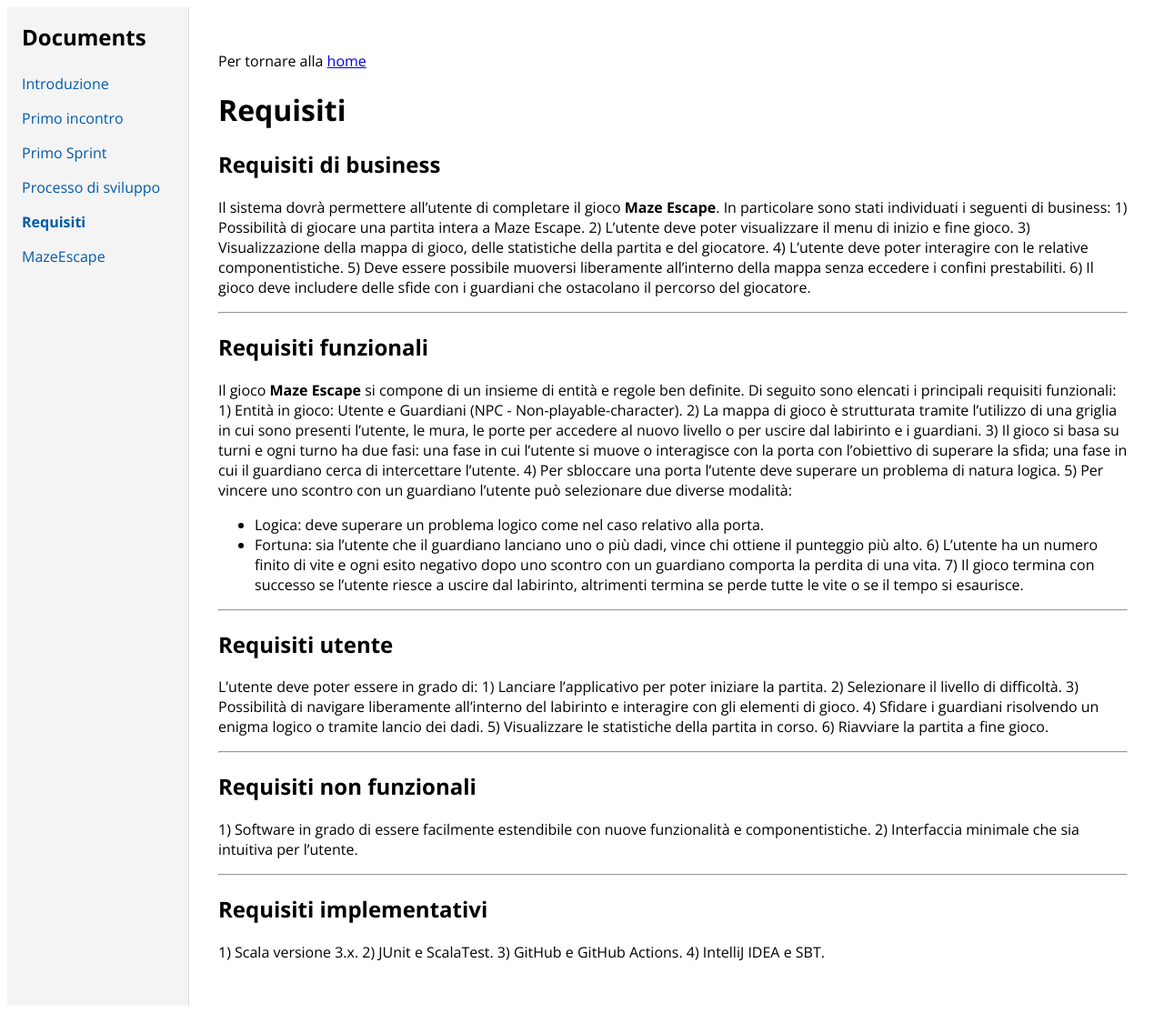
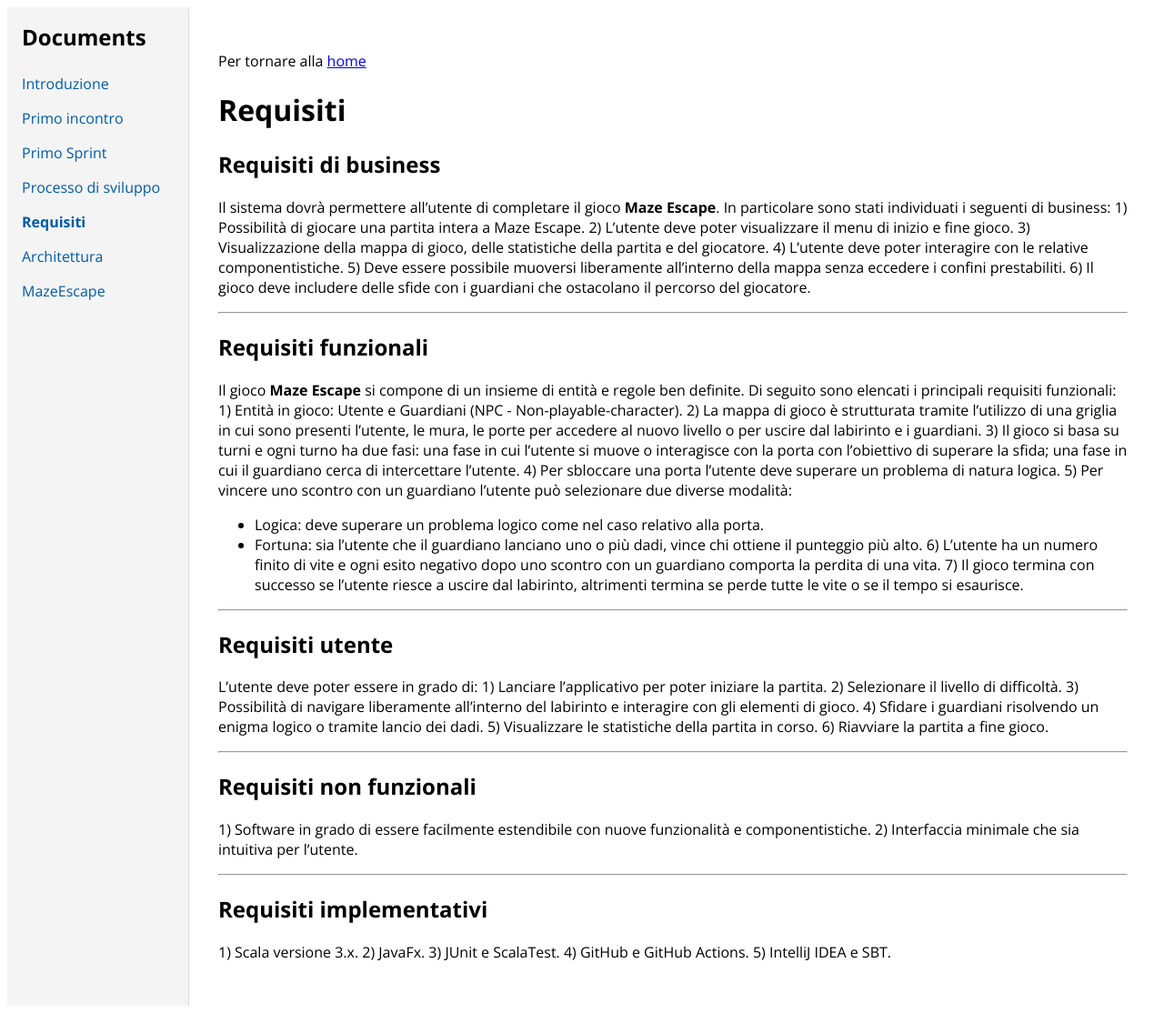
Before and after one commit to michaelrubri/PPS-25-MazeEscape, a Jekyll site: the page built from docs/2-Requisiti.md, in a window 1280 px wide. Shown: the whole page at 91% size. Built offline with Jekyll 4.4.1, drawn with Linux system fonts in a browser that asks for light colours.

Commit message:
edited some documents and added architecture

```diff
--- a/docs/2-Requisiti.md
+++ b/docs/2-Requisiti.md
@@ -62,6 +62,7 @@ L'utente deve poter essere in grado di:
 ## Requisiti implementativi
 
 1) Scala versione 3.x.
-2) JUnit e ScalaTest.
-3) GitHub e GitHub Actions.
-4) IntelliJ IDEA e SBT.
+2) JavaFx.
+3) JUnit e ScalaTest.
+4) GitHub e GitHub Actions.
+5) IntelliJ IDEA e SBT.
```
Also changed, not shown: docs/3-Architettura.md (added, +52 -0 lines), docs/index.md (+3 -3 lines), docs/sprint/1-PrimoSprint.md (+2 -1 lines).
